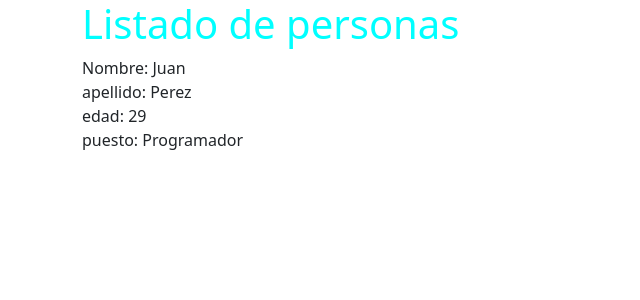
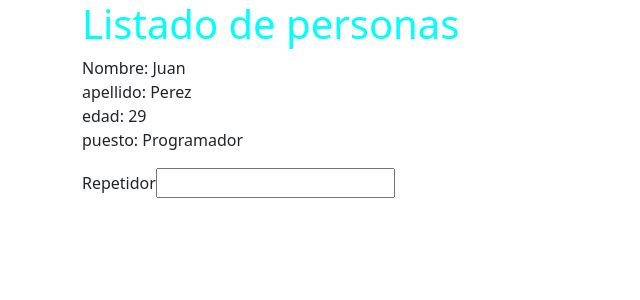
Before and after one commit to alejandrozeb/Angular2021, an Angular app in the folder mi-primera-app/: page / in a window 1280 px wide. Shown: the top 300 px of the page, without its empty margins (0-640 px from the left). Built offline with nearby package versions, Linux system fonts and the light colour scheme.

Commit message:
{add} template reference

```diff
--- a/mi-primera-app/src/app/persona/persona.component.html
+++ b/mi-primera-app/src/app/persona/persona.component.html
@@ -4,3 +4,9 @@
     edad: {{edad + 1}} <br>
     puesto: {{getPuesto()}} <br>
 </p>
+<!-- agarra el evente -->
+<div (keyup)='0'> <!-- agrega un listenner -->
+    <label >Repetidor</label>
+    <!-- asignamos un nombre a este input -->
+        <input #entrada />{{entrada.value}}
+</div>
```
Also changed, not shown: 1 other file (tests, documents, lock files or other folders).
